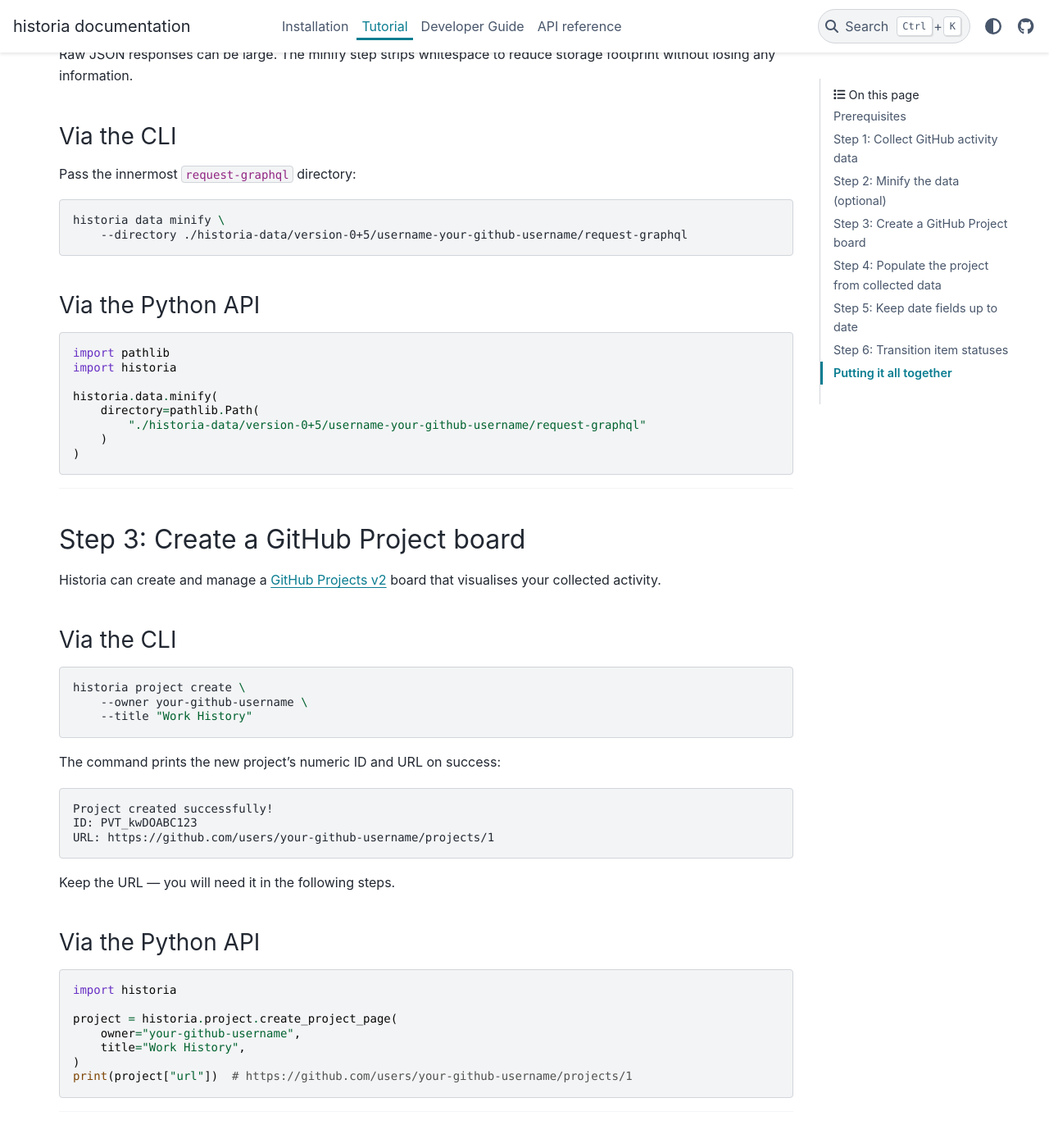
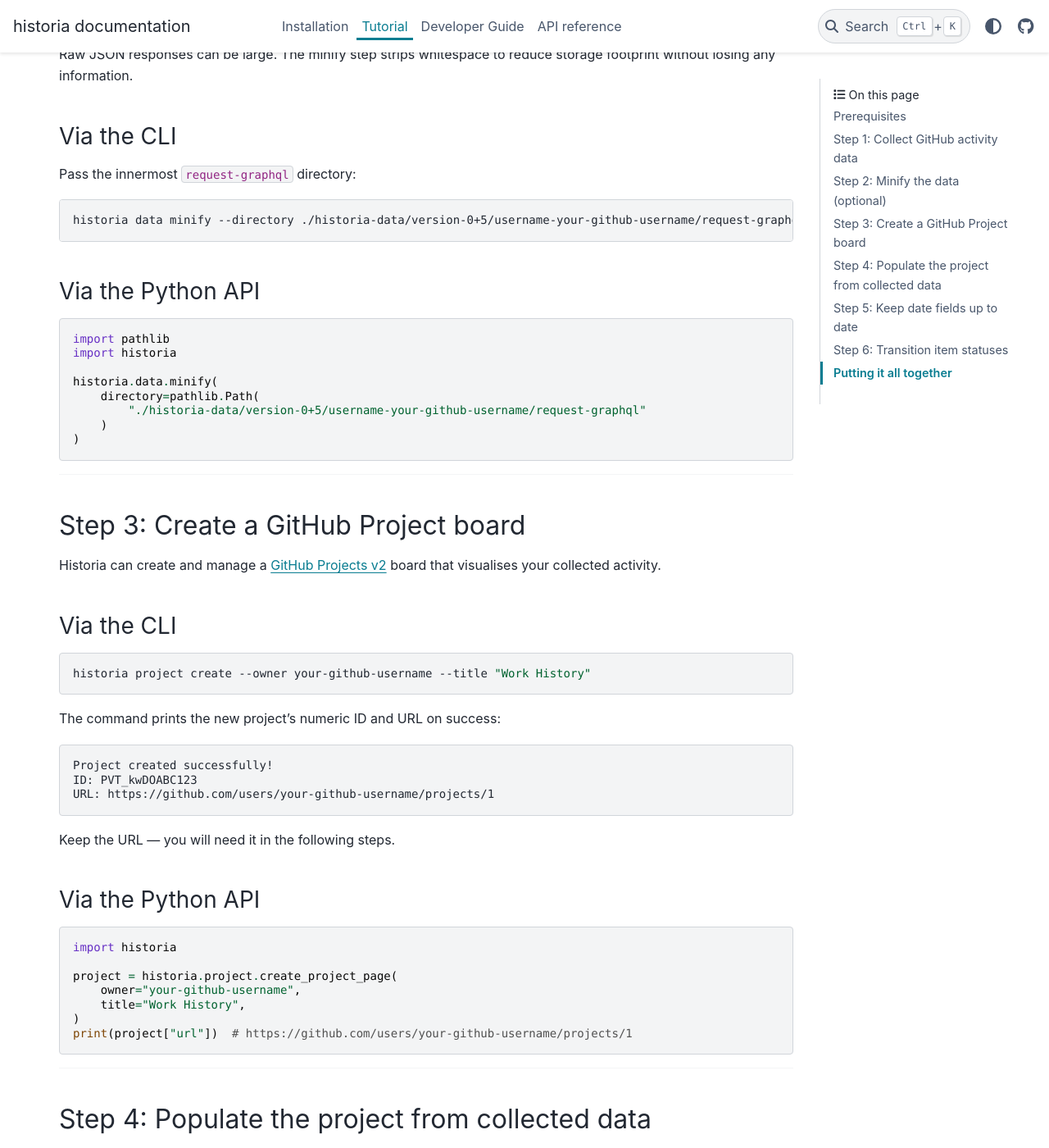
Before and after one commit to CodyCBakerPhD/historia, a Sphinx documentation site: the page built from docs/tutorial/index.md, in a window 1280 px wide and 1400 px high, scrolled down 1540 px. Shown: the whole window at 82% size. Built offline with Sphinx 7.4.7 and the PyData theme 0.15.4, drawn with Linux system fonts in a browser that asks for light colours.

````diff
--- a/docs/tutorial/index.md
+++ b/docs/tutorial/index.md
@@ -66,8 +66,7 @@ Raw JSON responses can be large. The minify step strips whitespace to reduce sto
 Pass the innermost `request-graphql` directory:
 
 ```bash
-historia data minify \
-    --directory ./historia-data/version-0+5/username-your-github-username/request-graphql
+historia data minify --directory ./historia-data/version-0+5/username-your-github-username/request-graphql
 ```
 
 ### Via the Python API
@@ -92,9 +91,7 @@ Historia can create and manage a [GitHub Projects v2](https://docs.github.com/en
 ### Via the CLI
 
 ```bash
-historia project create \
-    --owner your-github-username \
-    --title "Work History"
+historia project create --owner your-github-username --title "Work History"
 ```
 
 The command prints the new project's numeric ID and URL on success:
````
